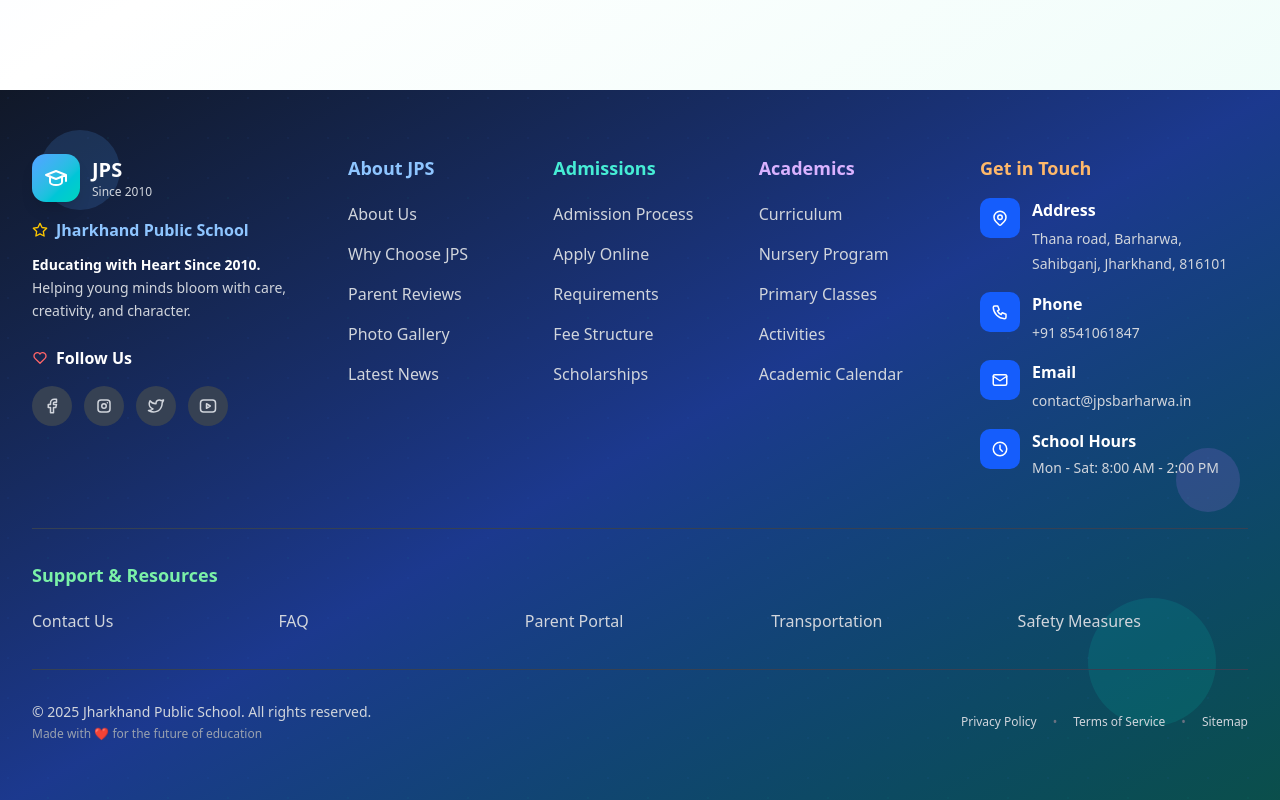
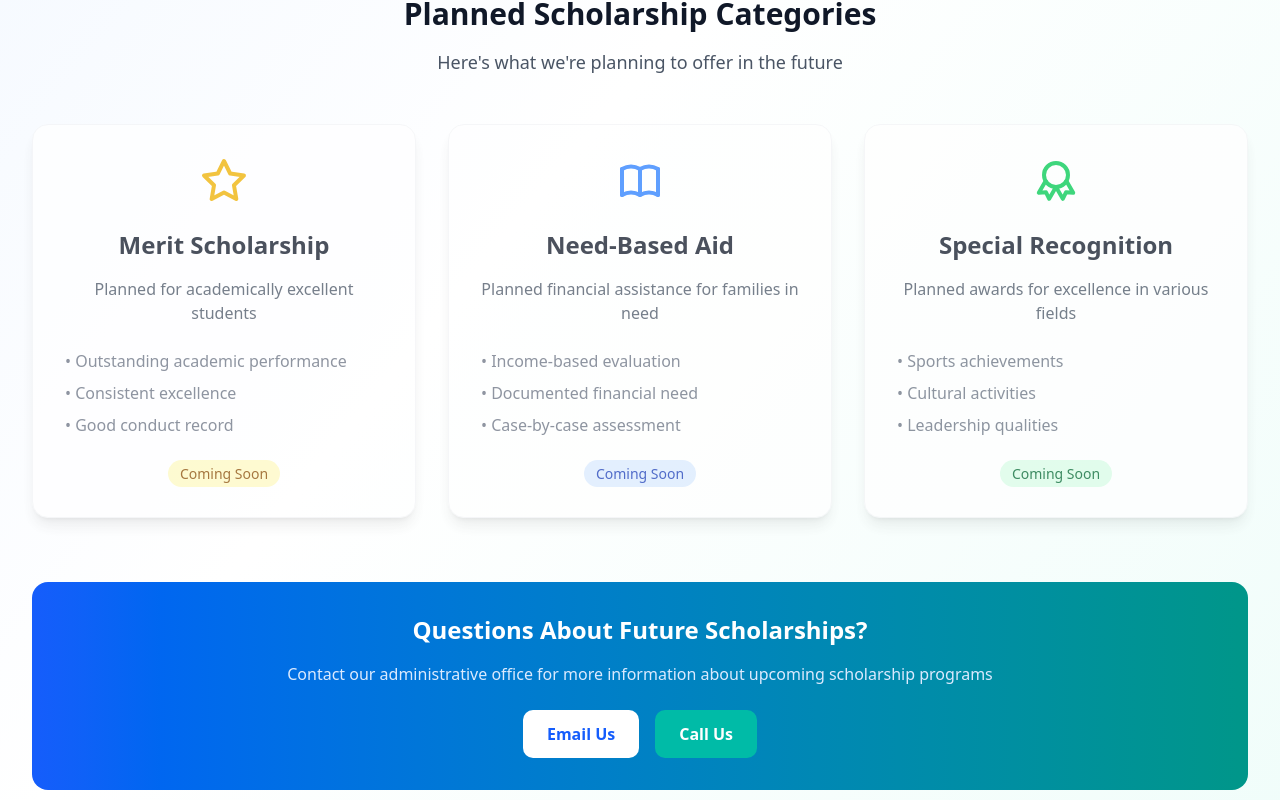
Before and after one commit to subham-anand/Jharkhand-public-school, a Next.js app: page /scholarship in a window 1280 px wide. Shown: the part 800-1600 px from the top of the page. Built offline with nearby package versions, Linux system fonts and the light colour scheme.

Commit message:
Update scholarship page with detailed descriptions and upcoming program notices

```diff
--- a/app/api/contact/route.ts
+++ b/app/api/contact/route.ts
@@ -36,7 +36,7 @@ export async function POST(request: NextRequest) {
     const mailOptions = {
       from: `"JPS Contact Form" <${process.env.EMAIL_USER}>`,
       to: 'contact@jpsbarharwa.in',
-      replyTo: `"${firstName} ${lastName}" <${email}>`,
+      // replyTo: `"${firstName} ${lastName}" <${email}>`,
       subject: `🏫 Contact Form Submission: ${subject}`,
       html: `
         <div style="font-family: Arial, sans-serif; max-width: 600px; margin: 0 auto; background-color: #ffffff;">
--- a/app/scholarship/page.tsx
+++ b/app/scholarship/page.tsx
@@ -3,7 +3,7 @@ import { IconAward, IconBook, IconStar } from '@tabler/icons-react'
 
 export const metadata = {
   title: "Scholarships | Jharkhand Public School",
-  description: "Merit-based and need-based scholarships available at Jharkhand Public School for deserving students."
+  description: "Information about scholarship opportunities at Jharkhand Public School. Currently developing scholarship programs for future implementation."
 }
 
 export default function ScholarshipPage() {
@@ -17,45 +17,101 @@ export default function ScholarshipPage() {
             <h1 className="text-4xl lg:text-5xl font-bold">Scholarships</h1>
           </div>
           <p className="text-xl text-blue-100 max-w-3xl mx-auto">
-            Supporting bright minds with financial assistance and merit-based scholarships
+            Scholarship programs are currently under development and will be available in the future
           </p>
         </div>
       </section>
 
       <section className="py-16">
         <div className="max-w-7xl mx-auto px-4 sm:px-6 lg:px-8">
+          {/* Current Status Notice */}
+          <div className="bg-blue-50 border border-blue-200 rounded-2xl p-8 mb-12 text-center">
+            <IconAward className="text-blue-500 mx-auto mb-4" size={48} />
+            <h2 className="text-2xl font-bold text-blue-900 mb-4">Scholarship Programs Coming Soon</h2>
+            <p className="text-blue-700 text-lg mb-6">
+              We are currently developing comprehensive scholarship programs to support deserving students.
+              These programs will be available in the near future.
+            </p>
+            <div className="bg-white rounded-lg p-4 text-blue-600">
+              <p className="font-semibold">Stay tuned for updates on our upcoming scholarship opportunities!</p>
+            </div>
+          </div>
+
+          {/* Future Scholarship Plans */}
+          <div className="text-center mb-12">
+            <h2 className="text-3xl font-bold text-gray-900 mb-4">Planned Scholarship Categories</h2>
+            <p className="text-gray-600 text-lg">Here&apos;s what we&apos;re planning to offer in the future</p>
+          </div>
+
           <div className="grid lg:grid-cols-3 gap-8">
-            <div className="bg-white rounded-2xl shadow-xl p-8 border border-gray-100">
+            <div className="bg-white rounded-2xl shadow-lg p-8 border border-gray-100 opacity-75">
               <IconStar className="text-yellow-500 mx-auto mb-6" size={48} />
               <h3 className="text-2xl font-bold text-center text-gray-900 mb-4">Merit Scholarship</h3>
-              <p className="text-gray-600 text-center mb-6">Up to 50% fee reduction for academically excellent students</p>
-              <ul className="space-y-2 text-gray-600">
-                <li>• 90%+ marks in previous class</li>
-                <li>• Consistent academic performance</li>
-                <li>• Good conduct certificate</li>
+              <p className="text-gray-600 text-center mb-6">Planned for academically excellent students</p>
+              <ul className="space-y-2 text-gray-500">
+                <li>• Outstanding academic performance</li>
+                <li>• Consistent excellence</li>
+                <li>• Good conduct record</li>
               </ul>
+              <div className="mt-6 text-center">
+                <span className="bg-yellow-100 text-yellow-800 px-3 py-1 rounded-full text-sm font-medium">
+                  Coming Soon
+                </span>
+              </div>
             </div>
 
-            <div className="bg-white rounded-2xl shadow-xl p-8 border border-gray-100">
+            <div className="bg-white rounded-2xl shadow-lg p-8 border border-gray-100 opacity-75">
               <IconBook className="text-blue-500 mx-auto mb-6" size={48} />
               <h3 className="text-2xl font-bold text-center text-gray-900 mb-4">Need-Based Aid</h3>
-              <p className="text-gray-600 text-center mb-6">Financial assistance for economically disadvantaged families</p>
-              <ul className="space-y-2 text-gray-600">
-                <li>• Income certificate required</li>
-                <li>• Up to 75% fee waiver</li>
-                <li>• Case-by-case evaluation</li>
+              <p className="text-gray-600 text-center mb-6">Planned financial assistance for families in need</p>
+              <ul className="space-y-2 text-gray-500">
+                <li>• Income-based evaluation</li>
+                <li>• Documented financial need</li>
+                <li>• Case-by-case assessment</li>
               </ul>
+              <div className="mt-6 text-center">
+                <span className="bg-blue-100 text-blue-800 px-3 py-1 rounded-full text-sm font-medium">
+                  Coming Soon
+                </span>
+              </div>
             </div>
 
-            <div className="bg-white rounded-2xl shadow-xl p-8 border border-gray-100">
+            <div className="bg-white rounded-2xl shadow-lg p-8 border border-gray-100 opacity-75">
               <IconAward className="text-green-500 mx-auto mb-6" size={48} />
               <h3 className="text-2xl font-bold text-center text-gray-900 mb-4">Special Recognition</h3>
-              <p className="text-gray-600 text-center mb-6">Awards for excellence in sports, arts, and leadership</p>
-              <ul className="space-y-2 text-gray-600">
-                <li>• Competition winners</li>
-                <li>• Cultural program leaders</li>
-                <li>• Community service</li>
+              <p className="text-gray-600 text-center mb-6">Planned awards for excellence in various fields</p>
+              <ul className="space-y-2 text-gray-500">
+                <li>• Sports achievements</li>
+                <li>• Cultural activities</li>
+                <li>• Leadership qualities</li>
               </ul>
+              <div className="mt-6 text-center">
+                <span className="bg-green-100 text-green-800 px-3 py-1 rounded-full text-sm font-medium">
+                  Coming Soon
+                </span>
+              </div>
+            </div>
+          </div>
+
+          {/* Contact Information */}
+          <div className="mt-16 bg-gradient-to-r from-blue-600 to-teal-600 text-white rounded-2xl p-8 text-center">
+            <h3 className="text-2xl font-bold mb-4">Questions About Future Scholarships?</h3>
+            <p className="text-blue-100 mb-6">
+              Contact our administrative office for more information about upcoming scholarship programs
+            </p>
+            <div className="flex flex-col sm:flex-row gap-4 justify-center items-center">
+              <a
+                href="mailto:contact@jpsbarharwa.in"
+                className="bg-white text-blue-600 px-6 py-3 rounded-lg font-semibold hover:bg-blue-50 transition-colors"
+              >
+                Email Us
+              </a>
+              <a
+                href="tel:+918541061847"
+                className="bg-teal-500 text-white px-6 py-3 rounded-lg font-semibold hover:bg-teal-600 transition-colors"
+              >
+                Call Us
+              </a>
             </div>
           </div>
         </div>
```
